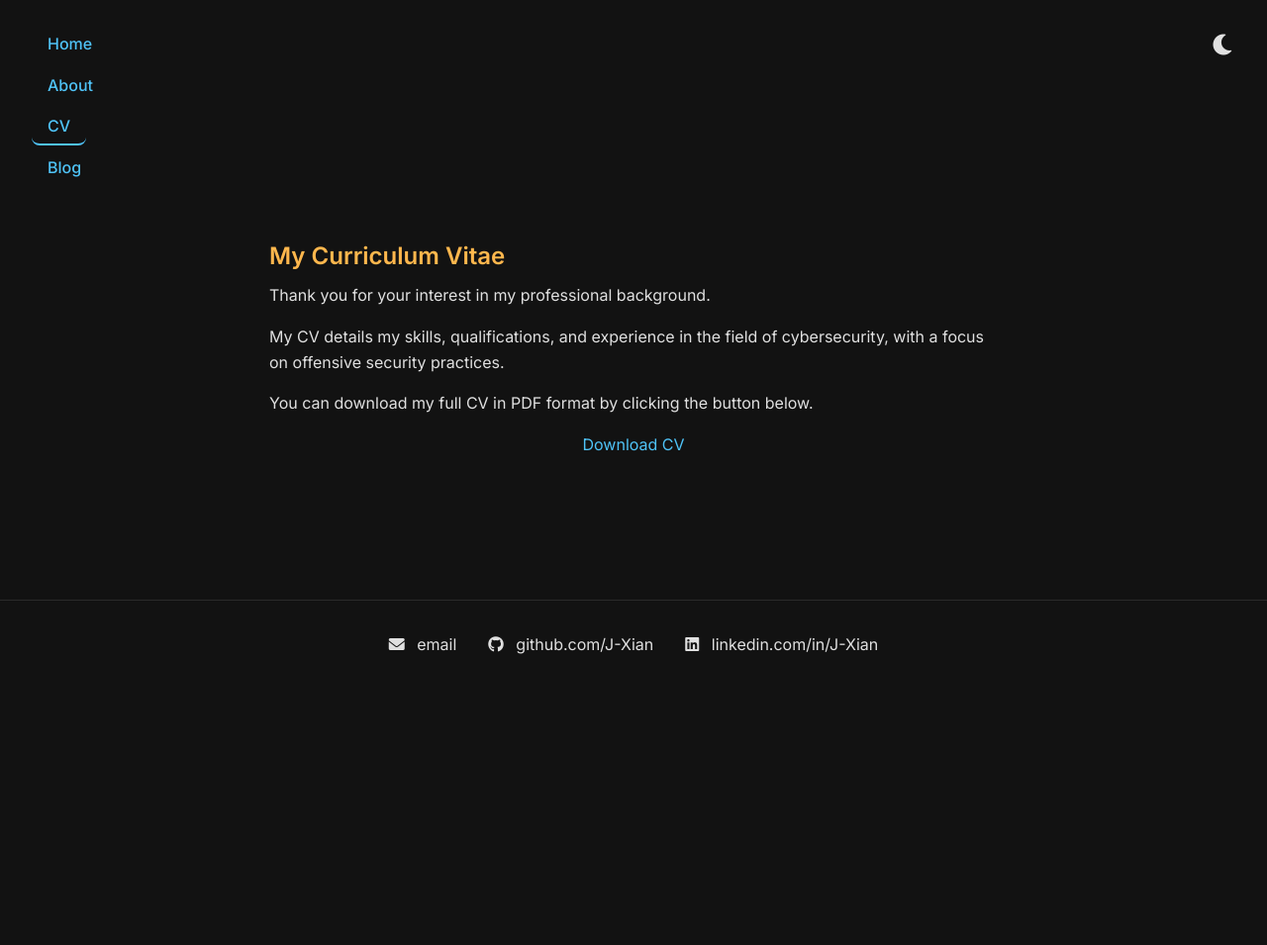
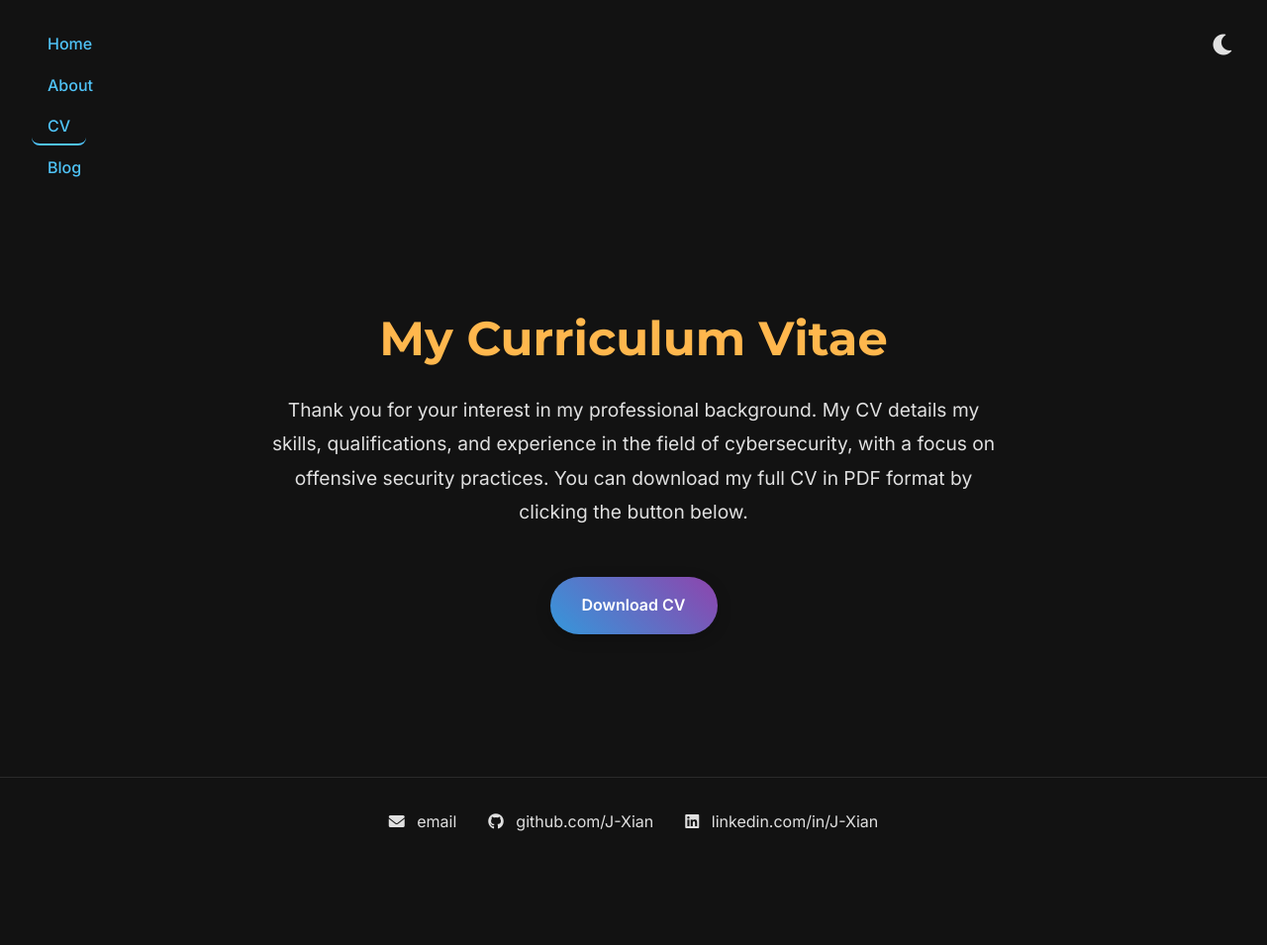
Before and after one commit to J-Xian/J-Xian.github.io, a Jekyll site: the page built from cv.md, in a window 1280 px wide. Shown: the whole page at 99% size. Built offline with Jekyll 4.4.1, drawn with Linux system fonts in a browser that asks for light colours; before the commit the page ends 900 px from its top, so only the background shows below that.

Commit message:
Update cv.md

```diff
--- a/cv.md
+++ b/cv.md
@@ -3,14 +3,13 @@ layout: default
 title: CV
 ---
 
-## My Curriculum Vitae
-
+<section class="hero fade-in">
+<h1 class="hero-heading">My Curriculum Vitae</h1>
+<p class="hero-paragraph">
 Thank you for your interest in my professional background.
-
 My CV details my skills, qualifications, and experience in the field of cybersecurity, with a focus on offensive security practices.
-
 You can download my full CV in PDF format by clicking the button below.
-
+</p>
 <p align="center">
-<a href="File/JingXianChing_CV.pdf" download class="button">Download CV</a>
+<a href="/cv.pdf" class="cool-button">Download CV</a>
 </p>
```
